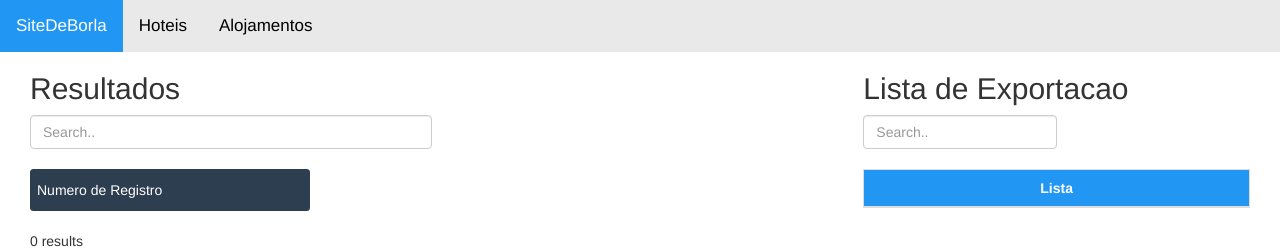
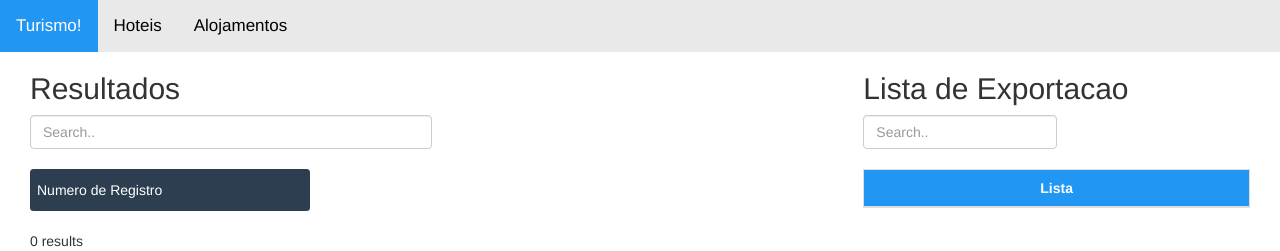
Before and after one commit to VoluntariosCTESPUMa/FormPesquisa, a PHP site: page / in a window 1280 px wide. Shown: the top 251 px of the page. Run offline with PHP 8.4, Linux system fonts and the light colour scheme; data that the repository does not hold is empty.

Commit message:
Select quase pronto 20/06 19:09

```diff
--- a/guzman/index.php
+++ b/guzman/index.php
@@ -165,7 +165,7 @@ select::-ms-expand {
 <body>
 
 <div class="topnav">
-  <a class="active" href="#home">SiteDeBorla</a>
+  <a class="active" href="#home">Turismo!</a>
   <a href="/hoteis">Hoteis</a>
   <a href="/alojamentos">Alojamentos</a>
 </div>
```
